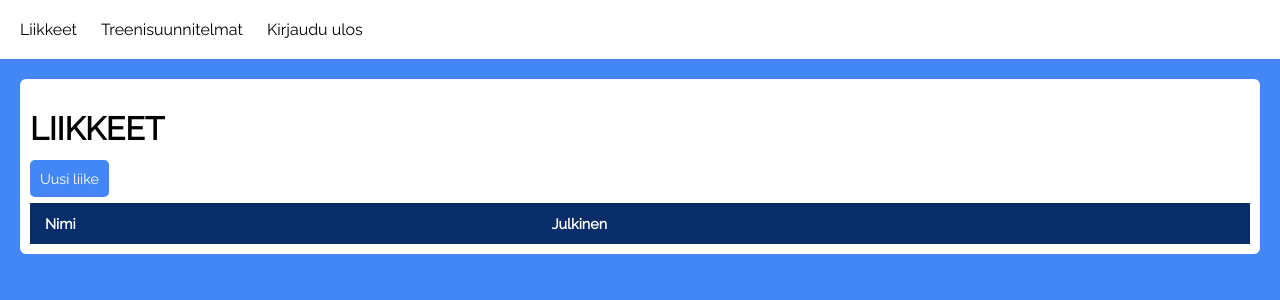
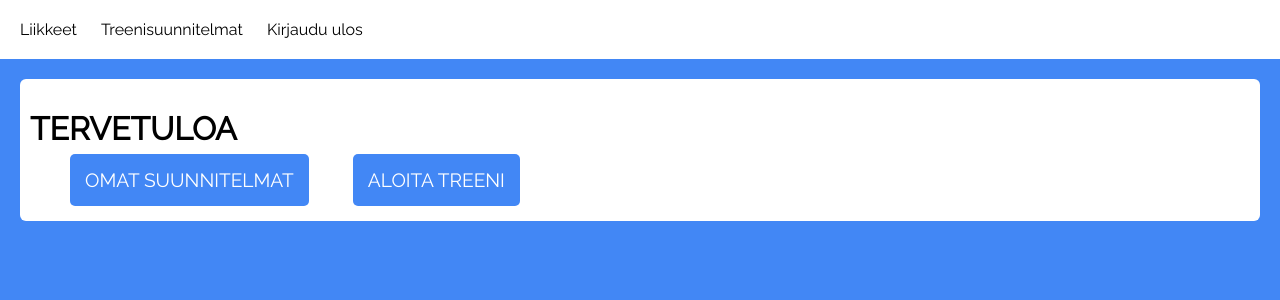
Before and after one commit to JohannesLares/gymapp, a Flask app: page / in a window 1280 px wide. Shown: the top 300 px of the page. Run offline with Flask 2, Linux system fonts and the light colour scheme; the visitor is signed in with stand-in values (Sample User, id 1); lists and menus that the app fills with data are empty.

```diff
--- a/app.py
+++ b/app.py
@@ -18,7 +18,7 @@ import plans
 @app.route("/")
 def index():
     if session.get("logged_in") :
-        return render_template("index.html")
+        return render_template("index.html", noplans=True)
     else :
         return render_template("login.html")
 
--- a/static/css/forms.css
+++ b/static/css/forms.css
@@ -90,3 +90,8 @@
     border-radius: 5px;
     width: 300px;
 }
+
+.input-error {
+    border-color: #cf2727;
+    box-shadow: 0 0 2px #cf2727;
+}
--- a/static/css/main.css
+++ b/static/css/main.css
@@ -20,8 +20,12 @@ body {
     font-weight: 100;
 }
 
-.button_primary:hover {
+.button_primary:hover, .link_button:hover {
     box-shadow: 0 0 3px grey;
+}
+
+.link_button:hover, .save_button:hover {
+    background-color: #082d68;
 }
 
 .link_button {
@@ -37,7 +41,7 @@ body {
 }
 
 .link_wrapper {
-    margin: 10px 0;
+    margin: 15px 0;
 }
 
 .alert {
@@ -102,3 +106,26 @@ body {
 .main_table tbody tr:nth-of-type(even) {
     background-color: #f3f3f3;
 }
+
+.welcome {
+    margin: 20px;
+}
+
+.welcome_button {
+    border-radius: 5px;
+    padding: 15px;
+    min-width: 75px;
+    border: none;
+    cursor: pointer;
+    font-size: 1.2em;
+    font-weight: 200;
+    background-color: #4287f5;
+    text-decoration: none;
+    margin: 20px;
+    color: white;
+}
+
+.welcome_button:hover {
+    box-shadow: 0 0 8px grey;
+    background-color: #082d68;
+}
--- /dev/null
+++ b/static/js/main.js
@@ -0,0 +1,9 @@
+window.onload = function() {
+  let inputs = document.getElementsByTagName("input")
+  for (i = 0; i < inputs.length; i++) {
+    inputs[i].addEventListener("input", function(e) {
+      console.log(e)
+      e.target.classList.remove("input-error")
+    })
+}
+}
--- a/templates/index.html
+++ b/templates/index.html
@@ -1,7 +1,18 @@
 {% extends "logged_layout.html" %}
-{% block title %}LIIKKEET{% endblock %}
+{% block title %}
+{% if noplans %}
+TERVETULOA
+{% else %}
+LIIKKEET
+{% endif %}
+{% endblock %}
 {% block content %}
-
+    {% if noplans %}
+    <div class="welcome">
+        <a href="/plans" class="welcome_button">OMAT SUUNNITELMAT</a>
+        <a href="/train" class="welcome_button">ALOITA TREENI</a>
+    </div>
+    {% else %}
     <a href="/newmove" class="link_button">Uusi liike</a>
     <table class="main_table">
         <thead>
@@ -25,4 +36,5 @@
             {% endfor %}
         </tbody>
     </table>
+    {% endif %}
 {% endblock %}
--- a/templates/logged_layout.html
+++ b/templates/logged_layout.html
@@ -4,6 +4,7 @@
         <title>Gymapp | made by Lares</title>
         <link rel="stylesheet" href="{{ url_for('static', filename='css/main.css') }}">
         <link rel="stylesheet" href="{{ url_for('static', filename='css/forms.css') }}">
+        <script src="{{ url_for('static', filename='js/main.js') }}"></script>
     </head>
     <body>
         <div class="nav">
```
Also changed, not shown: templates/move.html (+6 -6 lines), templates/newmove.html (+16 -2 lines), templates/newplan.html (+24 -4 lines).
